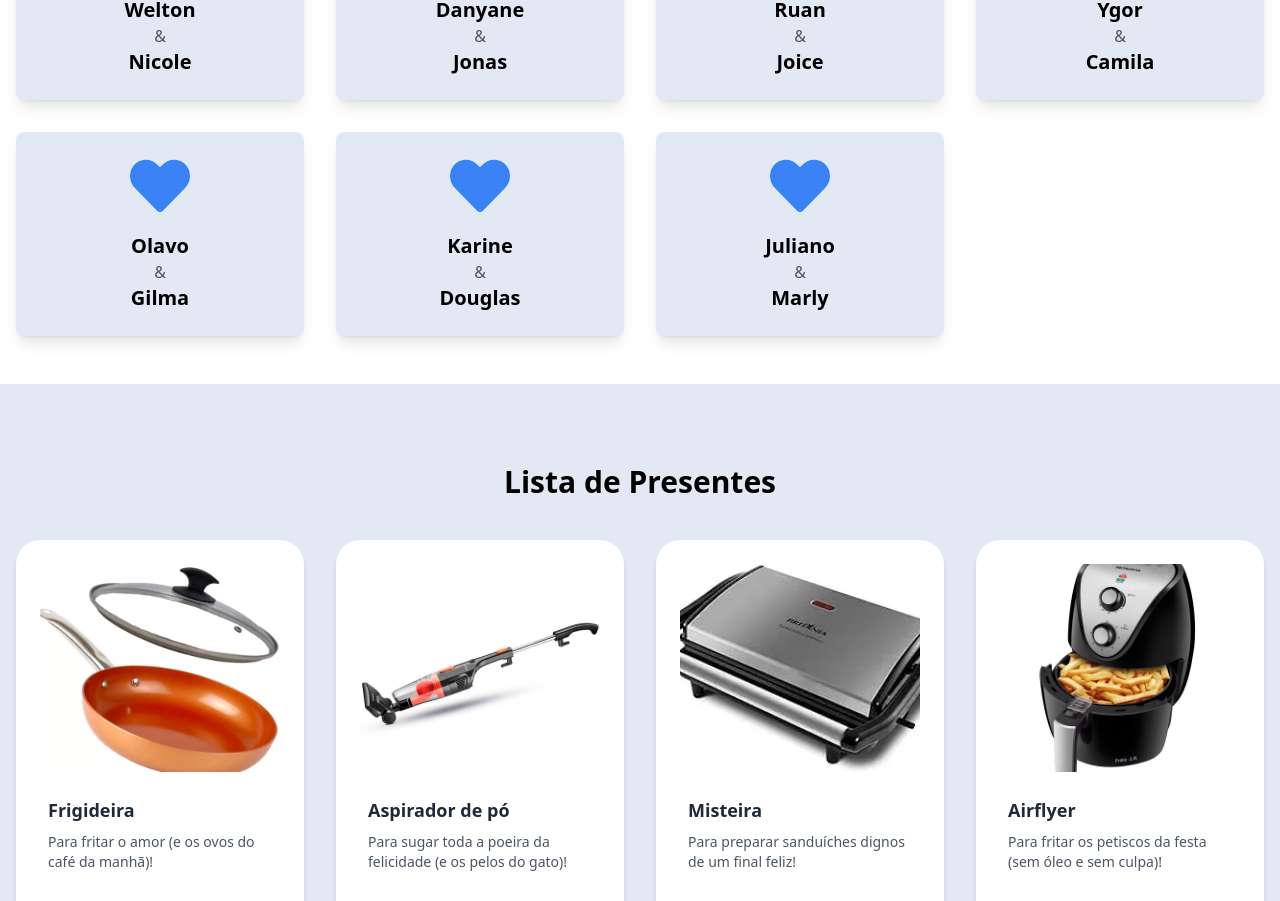
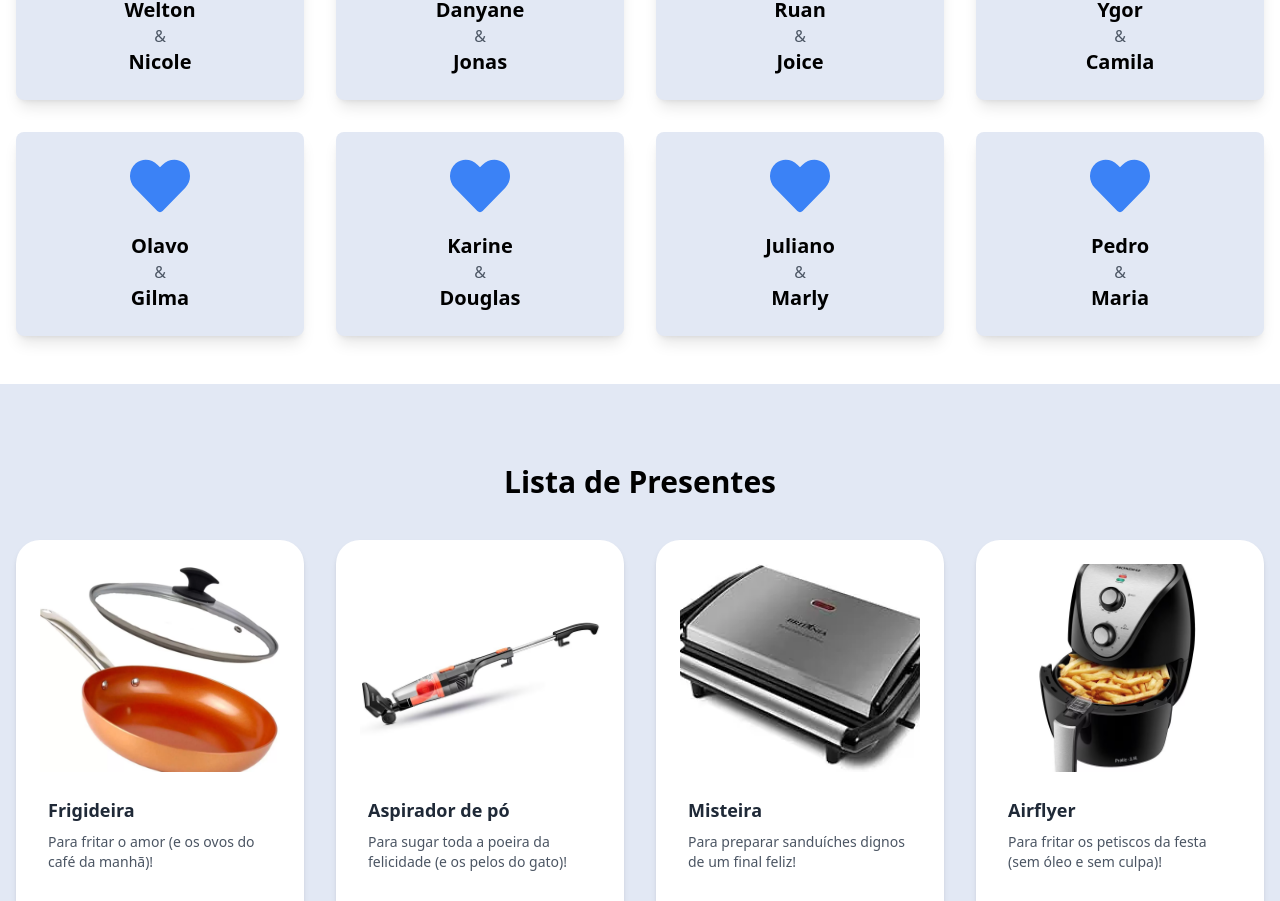
Before and after one commit to rafael-campos/SiteCasamento, a Next.js app: page / in a window 1280 px wide. Shown: the part 3550-4451 px from the top of the page. Built offline with nearby package versions, Linux system fonts and the light colour scheme.

Commit message:
padrinho faltando

```diff
--- a/components/Padrinhos.tsx
+++ b/components/Padrinhos.tsx
@@ -22,6 +22,7 @@ const listaDePadrinhos = [
   { nomePadrinho: 'Olavo', nomeMadrinha: 'Gilma' },
   { nomePadrinho: 'Karine', nomeMadrinha: 'Douglas' },
   { nomePadrinho: 'Juliano', nomeMadrinha: 'Marly' },
+  { nomePadrinho: 'Pedro', nomeMadrinha: 'Maria' },
   // Adicione mais casais aqui se necessário
 ];
 
```
